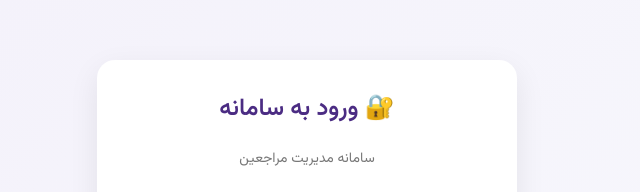
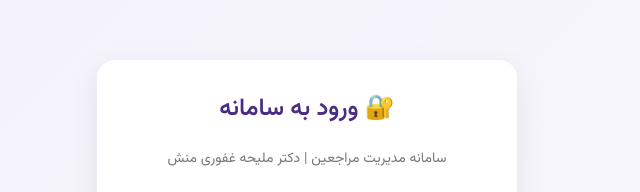
Before and after one commit to hamidghafori2000/Dr.Ghafouri-pwa, a plain HTML site: page index.html in a window 1280 px wide. Shown: the part 130-322 px from the top of the page, without its empty margins (333-973 px from the left). Drawn offline with Linux system fonts and the light colour scheme.

Commit message:
Update index.html

```diff
--- a/index.html
+++ b/index.html
@@ -3,7 +3,7 @@
 <head>
   <meta charset="UTF-8" />
   <meta name="viewport" content="width=device-width, initial-scale=1" />
-  <title>سامانه مدیریت مراجعین | دکتر ملیحه غفوری منش</title>
+  <title>سامانه مدیریت مراجعین| دکتر ملیحه غفوری منش</title>
 
   <meta name="theme-color" content="#6f42c1" />
   <link rel="manifest" href="manifest.json" />
@@ -125,7 +125,7 @@
 <!-- LOGIN -->
 <div id="loginBox" class="card">
   <h2>🔐 ورود به سامانه</h2>
-  <p class="subtitle">سامانه مدیریت مراجعین</p>
+  <p class="subtitle">سامانه مدیریت مراجعین | دکتر ملیحه غفوری منش</p>
 
   <div class="field">
     <label>نام کاربری</label>
```
